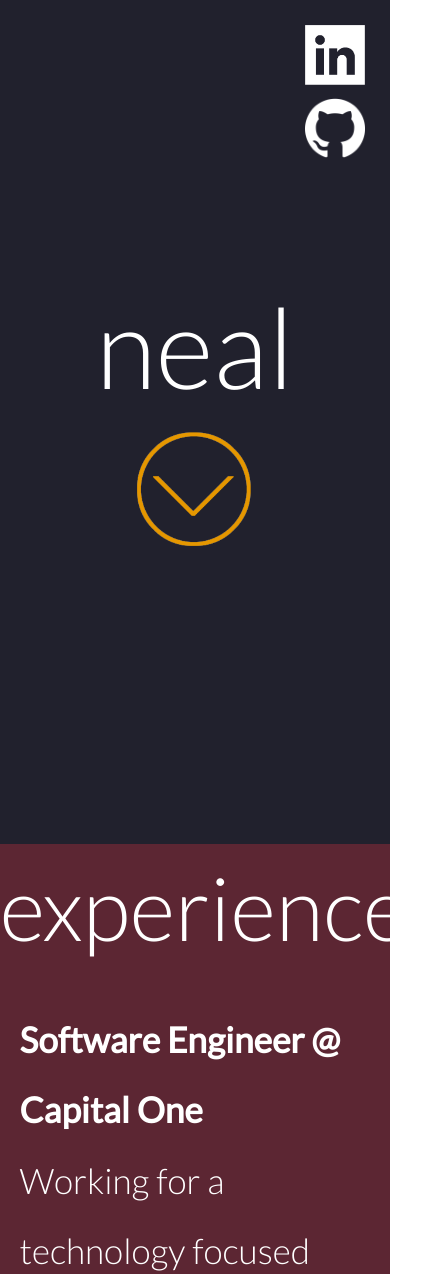
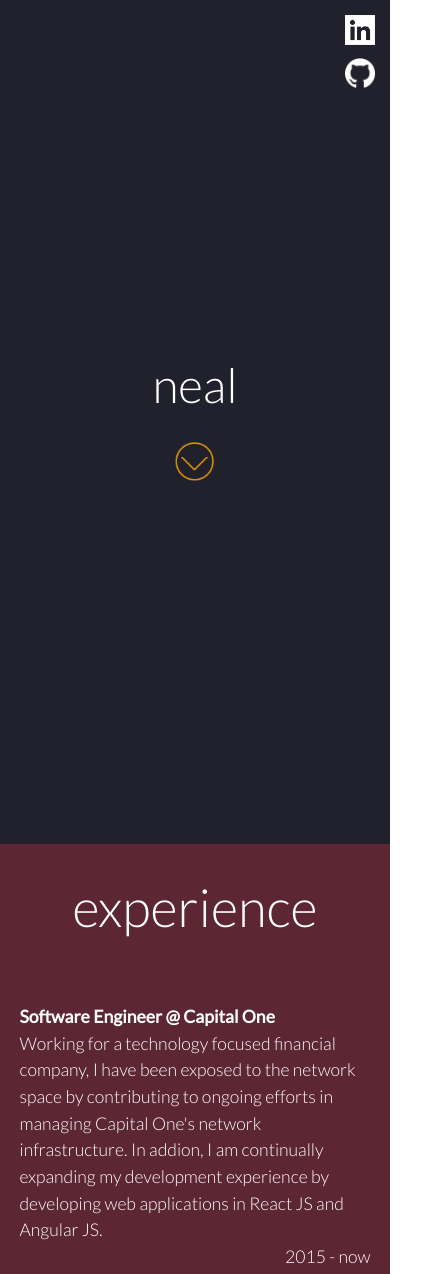
Before and after one commit to nealmalkani/personal-portfolio, a plain HTML site: page index.html in a window 390 px wide. Shown: the top 1274 px of the page, 434 px wide, since content can reach past the window. Drawn offline with nearby package versions, Linux system fonts and the light colour scheme.

Commit message:
fixed responsive bug where it was descaled on mobile devices by adding meta tag in html

```diff
--- a/css/style.css
+++ b/css/style.css
@@ -36,20 +36,17 @@ html, body {
 	flex-direction: column;
 }
 
+@media only screen and (max-width : 599px),
+only screen and (max-device-width : 599px){
+	.icons{
+		top: 10px;
+		right: 10px;
+	}
+}
+
 .icons img{
 	width: 30px;
   padding: 5px;
-}
-
-@media only screen and (max-width : 599px),
-only screen and (max-device-width : 599px){
-	.title{
-		font-size: 5em;
-	}
-	.icons img{
-		width: 60px;
-	  padding: 5px;
-	}
 }
 
 /* PAGE ONE */
@@ -77,17 +74,6 @@ only screen and (max-device-width : 599px){
 
 .down-arrow img{
 	width: 50px;
-}
-
-@media only screen and (max-width : 599px),
-only screen and (max-device-width : 599px){
-  .neal{
-		font-size: 7em;
-		height: auto;
-	}
-	.down-arrow img{
-		width: 150px;
-	}
 }
 
 /* PAGE TWO */
@@ -167,18 +153,8 @@ only screen and (max-device-width : 999px){
 
 @media only screen and (max-width : 599px),
 only screen and (max-device-width : 599px){
-	.work-exp{
-		font-size: 2em;
-		line-height: 2em;
-	}
-
 	.work-item{
 		width: 90%;
-	}
-
-	.exp-item{
-		font-size: 2em;
-		line-height: 2em;
 	}
 }
 
--- a/index.html
+++ b/index.html
@@ -2,6 +2,7 @@
 <html lang="en">
 <head>
 	<meta charset="utf-8" />
+	<meta name='viewport' content='width=device-width, initial-scale=1' />
 	<title>Neal Malkani</title>
 	<link rel="stylesheet" type="text/css" href="css/style.css" />
 	<script src="https://ajax.googleapis.com/ajax/libs/jquery/1.12.0/jquery.min.js"></script>
```
